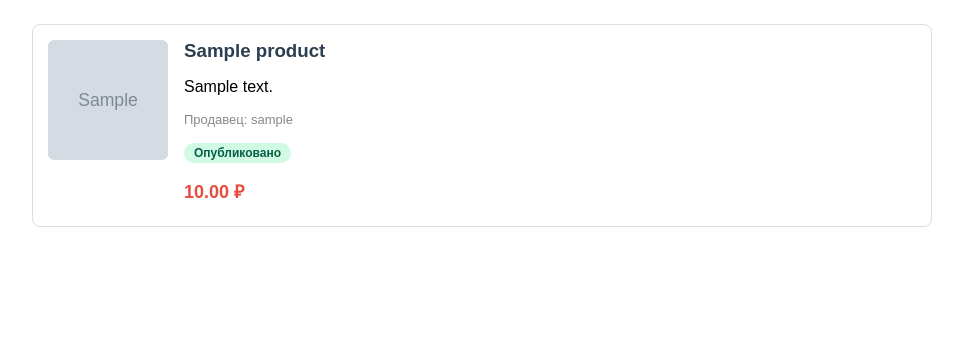
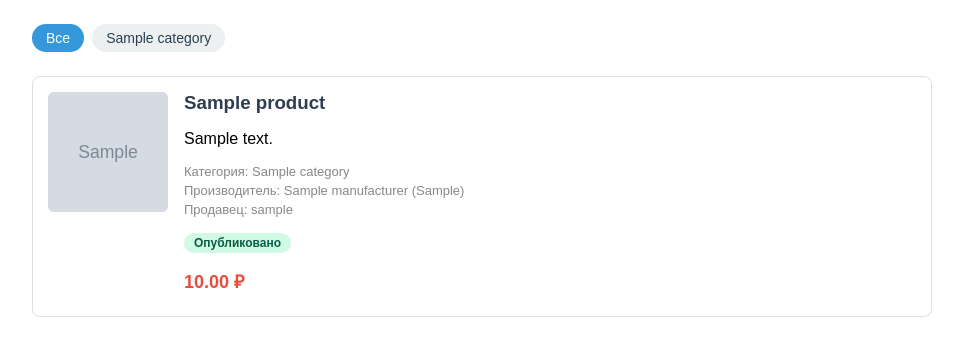
Before and after one commit to Minityrsa/homework_project, a Django app: page / in a window 1280 px wide. Shown: the part 78-434 px from the top of the page, without its empty margins (158-1121 px from the left). Run offline with Django 5.2, Linux system fonts and the light colour scheme; tables that the repository leaves empty hold one stand-in row (values such as "Sample post"); grey boxes marked "Sample" are stand-in pictures.

Commit message:
feat: Добавить категории и производителей для товаров

```diff
--- a/catalog/forms.py
+++ b/catalog/forms.py
@@ -7,7 +7,7 @@ class ProductForm(forms.ModelForm):
 
     class Meta:
         model = Product
-        fields = ['name', 'description', 'price', 'image']
+        fields = ['name', 'description', 'price', 'image', 'category', 'manufacturer']
         widgets = {
             'name': forms.TextInput(attrs={
                 'placeholder': 'Например: Ноутбук',
@@ -24,12 +24,16 @@ class ProductForm(forms.ModelForm):
                 'min': '0',
                 'class': 'form-input',
             }),
+            'category': forms.Select(attrs={'class': 'form-input'}),
+            'manufacturer': forms.Select(attrs={'class': 'form-input'}),
         }
         labels = {
             'name': 'Название товара',
             'description': 'Описание',
             'price': 'Цена (₽)',
             'image': 'Изображение',
+            'category': 'Категория',
+            'manufacturer': 'Производитель',
         }
 
     def clean_name(self):
--- a/catalog/models.py
+++ b/catalog/models.py
@@ -1,5 +1,41 @@
 from django.db import models
 from django.contrib.auth.models import User
+from django.utils.text import slugify
+
+
+class Category(models.Model):
+    """Категория товаров"""
+    name = models.CharField(max_length=100, unique=True, verbose_name="Название")
+    slug = models.SlugField(max_length=100, unique=True, blank=True, verbose_name="Слаг")
+
+    class Meta:
+        verbose_name = "Категория"
+        verbose_name_plural = "Категории"
+        ordering = ['name']
+
+    def save(self, *args, **kwargs):
+        if not self.slug:
+            self.slug = slugify(self.name)
+        super().save(*args, **kwargs)
+
+    def __str__(self):
+        return self.name
+
+
+class Manufacturer(models.Model):
+    """Производитель товаров"""
+    name = models.CharField(max_length=200, verbose_name="Название")
+    country = models.CharField(max_length=100, verbose_name="Страна")
+    website = models.URLField(blank=True, verbose_name="Сайт")
+    description = models.TextField(blank=True, verbose_name="Описание")
+
+    class Meta:
+        verbose_name = "Производитель"
+        verbose_name_plural = "Производители"
+        ordering = ['name']
+
+    def __str__(self):
+        return self.name
 
 
 class Product(models.Model):
@@ -22,6 +58,22 @@ class Product(models.Model):
         null=True,
         blank=True,
     )
+    category = models.ForeignKey(
+        Category,
+        on_delete=models.SET_NULL,
+        related_name='products',
+        verbose_name="Категория",
+        null=True,
+        blank=True,
+    )
+    manufacturer = models.ForeignKey(
+        Manufacturer,
+        on_delete=models.SET_NULL,
+        related_name='products',
+        verbose_name="Производитель",
+        null=True,
+        blank=True,
+    )
     status = models.CharField(
         max_length=20,
         choices=Status.choices,
--- a/catalog/templates/catalog/product_list.html
+++ b/catalog/templates/catalog/product_list.html
@@ -13,6 +13,13 @@
         .btn-profile { background: #3498db; }
         .btn-login { background: #9b59b6; }
         .btn-logout { background: #e74c3c; }
+        .categories { display: flex; gap: 8px; flex-wrap: wrap; margin-bottom: 24px; }
+        .category-chip {
+            padding: 6px 14px; border-radius: 20px; background: #ecf0f1;
+            color: #2c3e50; text-decoration: none; font-size: 14px;
+        }
+        .category-chip:hover { background: #d5dbdb; }
+        .category-chip.active { background: #3498db; color: white; }
         .product { border: 1px solid #ddd; border-radius: 8px; padding: 15px; margin-bottom: 15px; display: flex; gap: 16px; }
         .product-image { width: 120px; height: 120px; object-fit: cover; border-radius: 6px; background: #f0f0f0; flex-shrink: 0; }
         .product-info { flex: 1; }
@@ -45,6 +52,15 @@
         </div>
     </div>
 
+    {% if categories %}
+        <div class="categories">
+            <a href="{% url 'product_list' %}" class="category-chip {% if not current_category %}active{% endif %}">Все</a>
+            {% for cat in categories %}
+                <a href="?category={{ cat.slug }}" class="category-chip {% if current_category == cat %}active{% endif %}">{{ cat.name }}</a>
+            {% endfor %}
+        </div>
+    {% endif %}
+
     {% if products %}
         {% for product in products %}
             <div class="product">
@@ -56,6 +72,10 @@
                 <div class="product-info">
                     <h3>{{ product.name }}</h3>
                     {% if product.description %}<p>{{ product.description }}</p>{% endif %}
+                    {% if product.category %}<p class="meta">Категория: {{ product.category.name }}</p>{% endif %}
+                    {% if product.manufacturer %}
+                        <p class="meta">Производитель: {{ product.manufacturer.name }} ({{ product.manufacturer.country }})</p>
+                    {% endif %}
                     {% if product.seller %}<p class="meta">Продавец: {{ product.seller.username }}</p>{% endif %}
                     <p><span class="status status-{{ product.status }}">{{ product.get_status_display }}</span></p>
                     <p class="price">{{ product.price }} ₽</p>
--- a/catalog/views.py
+++ b/catalog/views.py
@@ -1,13 +1,25 @@
 from django.shortcuts import render, redirect, get_object_or_404
 from django.contrib.auth.decorators import login_required
-from .models import Product
+from .models import Product, Category
 from .forms import ProductForm
 
 
 def product_list(request):
-    """Главная страница: список всех товаров"""
+    """Главная страница: список всех товаров + фильтр по категориям"""
     products = Product.objects.all()
-    return render(request, 'catalog/product_list.html', {'products': products})
+    categories = Category.objects.all()
+
+    category_slug = request.GET.get('category')
+    current_category = None
+    if category_slug:
+        current_category = get_object_or_404(Category, slug=category_slug)
+        products = products.filter(category=current_category)
+
+    return render(request, 'catalog/product_list.html', {
+        'products': products,
+        'categories': categories,
+        'current_category': current_category,
+    })
 
 
 @login_required
```
Also changed, not shown: catalog/admin.py (+15 -3 lines), catalog/migrations/0004_category_manufacturer_product_category_and_more.py (added).
